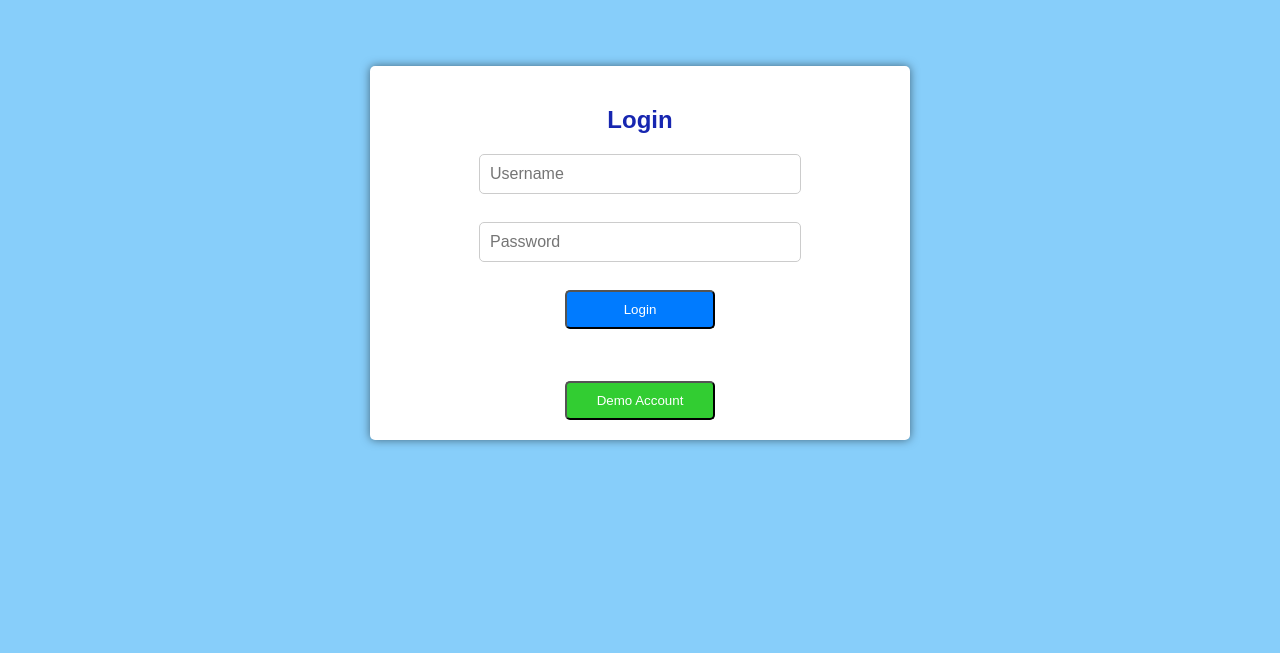
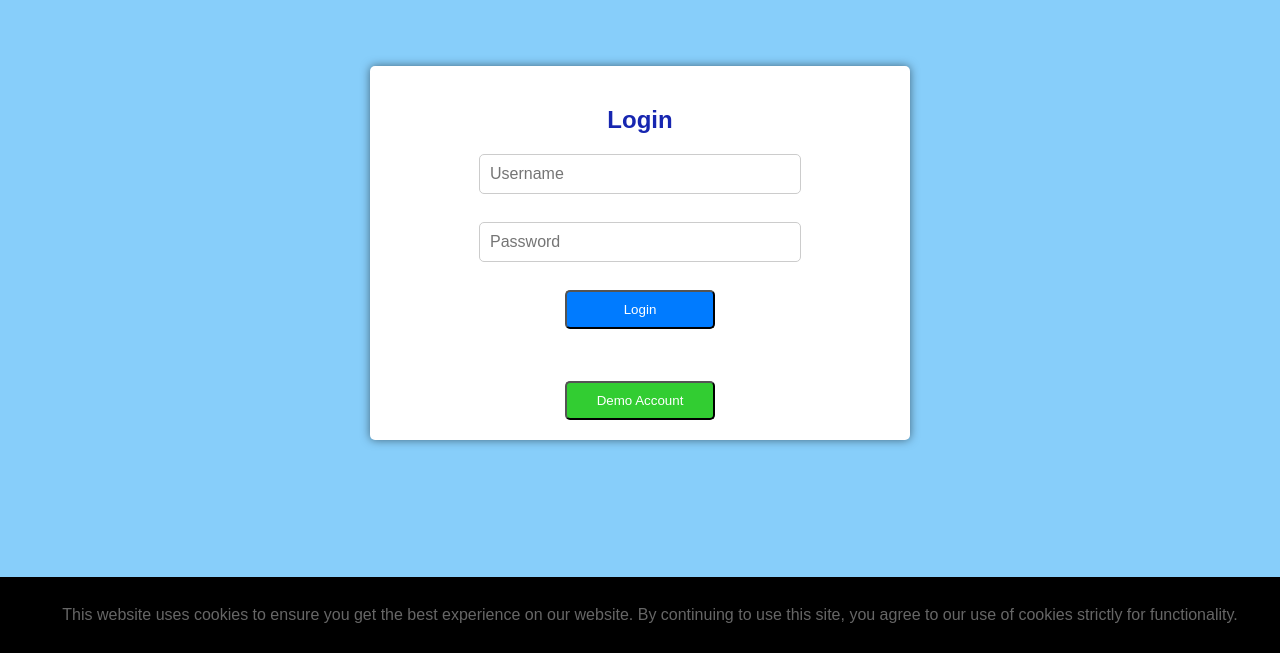
Before and after one commit to Alistair70/expense_tracker_login, a plain HTML site: page index.html in a window 1280 px wide. Shown: the part 147-800 px from the top of the page. Drawn offline with Linux system fonts and the light colour scheme.

Commit message:
Added cookie notification

```diff
--- a/index.css
+++ b/index.css
@@ -369,3 +369,14 @@ Progress Bars */
     width: 0;
     border-radius: 5px;
   }
+
+  .cookie-notice {
+    position: fixed;
+    bottom: 0;
+    left: 0;
+    width: 100%;
+    background-color: #000000;
+    color: #ffffff;
+    padding: 10px;
+    text-align: center;
+}
--- a/index.html
+++ b/index.html
@@ -22,6 +22,9 @@
             <p id = output></p><br>
             <button id="demo_button" class = "btn_new">Demo Account</button>
         </form>
+        <div id="cookieNotice" class="cookie-notice">
+            <p>This website uses cookies to ensure you get the best experience on our website. By continuing to use this site, you agree to our use of cookies strictly for functionality.</p>
+        </div>
     </div>
     <script src="index.js"></script>
 </body>
--- a/index.js
+++ b/index.js
@@ -96,7 +96,6 @@ function cookieCheck()
     cookie_name = "expense_tracker_cookie_container"
     if(document.cookie.split(';').some((item) => item.trim().startsWith(`${cookie_name}=`)))
     {
-        console.log("true")
         window.location.href = "https://dashboard.expense-tracker-demo.site";
     }
 }
```
